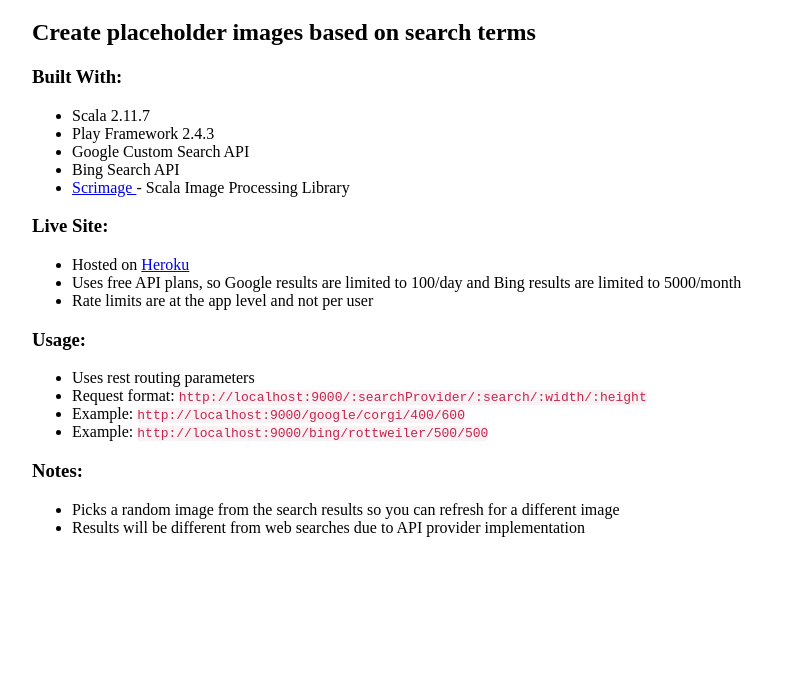
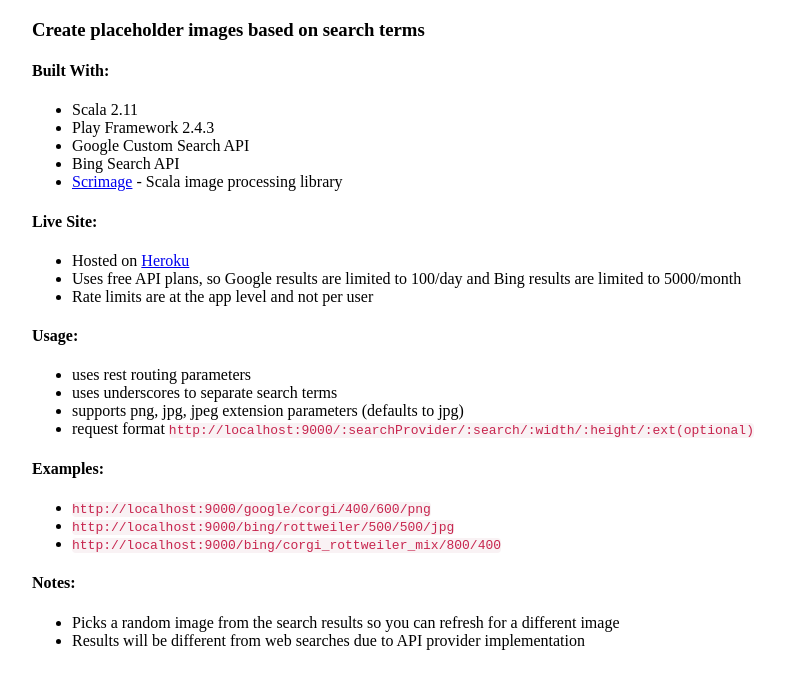
Before and after one commit to dhbikoff/place_star, a plain HTML site: page public/index.html in a window 1280 px wide. Shown: the part 61-750 px from the top of the page, without its empty margins (0-785 px from the left). Drawn offline with Linux system fonts and the light colour scheme.

Commit message:
update index.html to match README

```diff
--- a/public/index.html
+++ b/public/index.html
@@ -20,50 +20,54 @@
 
 <body>
   <h1>Place *</h1>
-  <h2>Create placeholder images based on search terms</h2>
-  <h3>Built With:</h3>
+
+  <h3>Create placeholder images based on search terms</h3>
+
+  <h4>Built With:</h4>
+
   <ul>
-    <li>Scala 2.11.7</li>
+    <li>Scala 2.11</li>
     <li>Play Framework 2.4.3</li>
     <li>Google Custom Search API</li>
     <li>Bing Search API</li>
-    <li>
-      <a href="https://github.com/sksamuel/scrimage">
-          Scrimage
-      </a> - Scala Image Processing Library
+    <li><a href="https://github.com/sksamuel/scrimage">Scrimage</a> - Scala image processing library</li>
+  </ul>
+
+  <h4>Live Site:</h4>
+
+  <ul>
+    <li>Hosted on <a href="https://guarded-reaches-5004.herokuapp.com">Heroku</a></li>
+    <li>Uses free API plans, so Google results are limited to 100/day and Bing results are limited to 5000/month</li>
+    <li>Rate limits are at the app level and not per user</li>
+  </ul>
+
+  <h4>Usage:</h4>
+
+  <ul>
+    <li>uses rest routing parameters</li>
+    <li>uses underscores to separate search terms</li>
+    <li>supports png, jpg, jpeg extension parameters (defaults to jpg)</li>
+    <li>request format
+      <code>http://localhost:9000/:searchProvider/:search/:width/:height/:ext(optional)</code>
     </li>
   </ul>
-  <h3>Live Site:</h3>
+
+  <h4>Examples:</h4>
+
   <ul>
     <li>
-      Hosted on
-      <a href="https://guarded-reaches-5004.herokuapp.com">
-            Heroku
-          </a>
+      <code>http://localhost:9000/google/corgi/400/600/png</code>
     </li>
     <li>
-      Uses free API plans, so Google results are limited to 100/day and Bing results are limited to 5000/month
+      <code>http://localhost:9000/bing/rottweiler/500/500/jpg</code>
     </li>
     <li>
-      Rate limits are at the app level and not per user
+      <code>http://localhost:9000/bing/corgi_rottweiler_mix/800/400</code>
     </li>
   </ul>
-  <h3>Usage:</h3>
-  <ul>
-    <li>Uses rest routing parameters</li>
-    <li>Request format:
-      <code>http://localhost:9000/:searchProvider/:search/:width/:height</code>
-    </li>
-    <li>
-      Example:
-      <code>http://localhost:9000/google/corgi/400/600</code>
-    </li>
-    <li>
-      Example:
-      <code>http://localhost:9000/bing/rottweiler/500/500</code>
-    </li>
-  </ul>
-  <h3>Notes:</h3>
+
+  <h4>Notes:</h4>
+
   <ul>
     <li>Picks a random image from the search results so you can refresh for a different image</li>
     <li>Results will be different from web searches due to API provider implementation</li>
```
